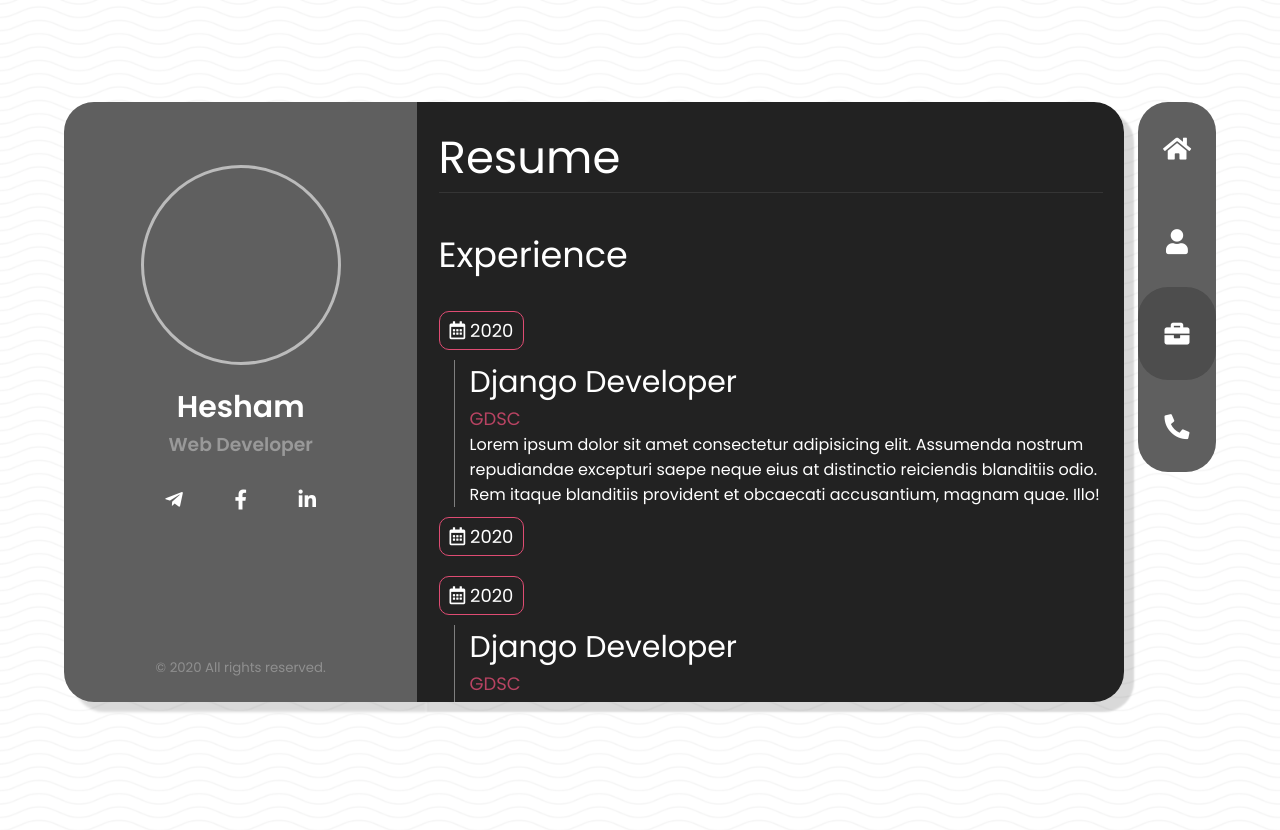
After one commit to hisham3/GDSC, a Django app: template templates/accounts/resume.html in a window 1280 px wide. The commit adds this page. Shown: the top 830 px of the page. Run offline with Django 3.2, Linux system fonts and the light colour scheme; the template is opened without the code that fills it, so the values that code supplies are empty.

Commit message:
Add  Resume

```diff
--- a/accounts/urls.py
+++ b/accounts/urls.py
@@ -1,7 +1,8 @@
 from django.urls import path
-from accounts.views import home, about
+from accounts.views import home, about, resume
 
 urlpatterns = [
     path('', view=home, name='home'),
-    path('about', view=about, name='about')
+    path('about', view=about, name='about'),
+    path('resume', view=resume, name='resume')
 ]
--- /dev/null
+++ b/portfolio/portfolio/urls.py
@@ -0,0 +1,21 @@
+"""portfolio URL Configuration
+
+The `urlpatterns` list routes URLs to views. For more information please see:
+    https://docs.djangoproject.com/en/3.2/topics/http/urls/
+Examples:
+Function views
+    1. Add an import:  from my_app import views
+    2. Add a URL to urlpatterns:  path('', views.home, name='home')
+Class-based views
+    1. Add an import:  from other_app.views import Home
+    2. Add a URL to urlpatterns:  path('', Home.as_view(), name='home')
+Including another URLconf
+    1. Import the include() function: from django.urls import include, path
+    2. Add a URL to urlpatterns:  path('blog/', include('blog.urls'))
+"""
+from django.contrib import admin
+from django.urls import path
+
+urlpatterns = [
+    path('admin/', admin.site.urls),
+]
--- /dev/null
+++ b/static/accounts/css/sadeen.css
@@ -0,0 +1,92 @@
+.border-left {
+    border-left: 1px #c3c3c394 solid;
+}
+.margin-left-1 {
+margin-left: 15px;
+}
+.padding-right-1 {
+    padding-left: 15px;
+}
+.large-text {
+    font-size:large;
+    color:rgba(195, 195, 195, 0.582);
+}
+.heading {
+    margin: 20px 0px;
+}
+hr {
+    height: 1px;
+    border: none;
+    background-color: rgba(195, 195, 195, 0.582);
+margin: 5px 0;
+}
+.date {
+    border: #df4c73 solid 1px;
+    color: white;
+    padding: 5px 10px;
+    display: inline-block;
+    margin: 10px 0;
+    border-radius: 10px;
+}
+.work-at {
+    color:rgba(223, 76, 115,.8);
+
+    font-size: large;
+}
+.about-work {
+    font-size: medium;
+}
+@media screen and (min-width:992px){
+    .profile {
+        height: 600px;
+    }
+    .content {
+        height: 600px;
+        overflow: auto;
+
+    }
+
+}
+@media screen and (max-width:992px) {
+    .container {
+        padding: 30px 20px;
+    }
+    ::-webkit-scrollbar {
+        width: 10px;
+      }
+
+      ::-webkit-scrollbar-track {
+        box-shadow: inset 0 0 5px grey;
+        border-radius: 10px;
+      }
+
+      /* Handle */
+      ::-webkit-scrollbar-thumb {
+        background: #df4c73;
+        border-radius: 10px;
+      }
+
+      /* Handle on hover */
+      ::-webkit-scrollbar-thumb:hover {
+        background: #df4c73;
+      }
+}
+.content::-webkit-scrollbar {
+    width: 10px;
+  }
+
+  .content::-webkit-scrollbar-track {
+    box-shadow: inset 0 0 5px grey;
+    border-radius: 10px;
+  }
+
+  /* Handle */
+  .content::-webkit-scrollbar-thumb {
+    background: #df4c73;
+    border-radius: 10px;
+  }
+
+  /* Handle on hover */
+  .content::-webkit-scrollbar-thumb:hover {
+    background: #df4c73;
+  }
--- a/templates/accounts/base/base.html
+++ b/templates/accounts/base/base.html
@@ -2,22 +2,25 @@
 
 <!DOCTYPE html>
 <html lang="en">
+
 <head>
   <meta charset="UTF-8">
   <meta name="viewport" content="width=device-width, initial-scale=1.0">
   <link rel="stylesheet" href="{% static 'accounts/css/main.css' %}">
   <link rel="stylesheet" href="{% static 'accounts/css/all.css' %}">
-    <title>{% block title %} Portfolio - {% endblock title %}</title>
+  <link rel="stylesheet" href="{% static 'accounts/css/sadeen.css' %}">
+  <title>{% block title %} Resume - {% endblock title %}</title>
 </head>
+
 <body>
   <section class="container">
     <!-- profile -->
     <div class="profile">
       <div class="profile-container">
         <div class="profile-content">
-            <div class="image_profile", style="background-image: url({{user.profile.avatar.url}});"></div>
-            <h1 class="username">{{user.get_full_name}}</h1>
-            <h3 class="username-disc">{{user.profile.brief_describe}}</h3>
+          <div class="image_profile" , style="background-image: url({{user.profile.avatar.url}});"></div>
+          <h1 class="username">Hesham</h1>
+          <h3 class="username-disc">Web Developer</h3>
           <ul class="social-media">
             <li class="no-list"><a href="#"><i class="fab fa-telegram-plane"></i></a></li>
             <li class="no-list"><a href="#"><i class="fab fa-facebook-f"></i></a></li>
@@ -56,10 +59,10 @@
             <div class="alt">about</div>
           </a>
         </li>
-          <li class="no-list" {% block active_portfolio %}{% endblock active_portfolio %}>
-            <a href="">
-                <i class="fas fa-briefcase"></i>
-                <div class="alt">portfolio</div>
+        <li class="no-list {% block active_resume %}{% endblock active_resume %}">
+          <a href="{% url 'resume' %}">
+            <i class=" fas fa-briefcase"></i>
+            <div class="alt">Resume</div>
           </a>
         </li>
         <li class="no-list" {% block active_contacts %}{% endblock active_contacts %}>
@@ -72,4 +75,5 @@
     </div>
   </section>
 </body>
+
 </html>
--- /dev/null
+++ b/templates/accounts/resume.html
@@ -0,0 +1,87 @@
+{% extends 'accounts/base/base.html' %}
+
+{% block title %}{{ block.super }} home{% endblock title %}
+
+{% block mainName %} Resume {% endblock %}
+
+{% block active_resume %}active{% endblock active_resume %}
+
+{% block content_inner %}
+<div class="content-inner">
+    <h3 class="heading">Experience</h3>
+    <div class="content-inner-experience">
+        <div>
+            <span class="large-text date"><i class="far fa-calendar-alt "></i> 2020</span>
+            <div class="border-left margin-left-1 padding-right-1">
+
+                <h4>Django Developer</h4>
+                <h5 class="work-at">GDSC</h5>
+                <p class="about-work">
+                    Lorem ipsum dolor sit amet consectetur adipisicing elit. Assumenda nostrum repudiandae excepturi
+                    saepe neque eius at distinctio reiciendis blanditiis odio. Rem itaque blanditiis provident et
+                    obcaecati accusantium, magnam quae. Illo!
+                </p>
+            </div>
+            </p>
+            <span class="large-text date"><i class="far fa-calendar-alt "></i> 2020</span>
+
+        </div>
+    </div>
+    <div class="content-inner-experience">
+        <div>
+            <span class="large-text date"><i class="far fa-calendar-alt "></i> 2020</span>
+            <div class="border-left margin-left-1 padding-right-1">
+
+                <h4>Django Developer</h4>
+                <h5 class="work-at">GDSC</h5>
+                <p class="about-work">
+                    Lorem ipsum dolor sit amet consectetur adipisicing elit. Assumenda nostrum repudiandae excepturi
+                    saepe neque eius at distinctio reiciendis blanditiis odio. Rem itaque blanditiis provident et
+                    obcaecati accusantium, magnam quae. Illo!
+                </p>
+            </div>
+            </p>
+            <span class="large-text date"><i class="far fa-calendar-alt "></i> 2020</span>
+
+        </div>
+    </div>
+    <hr />
+    <h3 class="heading">Education</h3>
+    <div class="content-inner-education">
+        <div>
+            <span class="large-text date"><i class="far fa-calendar-alt "></i> 2020</span>
+            <div class="border-left margin-left-1 padding-right-1">
+
+                <h4>Django Developer</h4>
+                <h5 class="work-at">GDSC</h5>
+                <p class="about-work">
+                    Lorem ipsum dolor sit amet consectetur adipisicing elit. Assumenda nostrum repudiandae excepturi
+                    saepe neque eius at distinctio reiciendis blanditiis odio. Rem itaque blanditiis provident et
+                    obcaecati accusantium, magnam quae. Illo!
+                </p>
+            </div>
+            </p>
+            <span class="large-text date"><i class="far fa-calendar-alt "></i> 2020</span>
+
+        </div>
+    </div>
+    <div class="content-inner-education">
+        <div>
+            <span class="large-text date"><i class="far fa-calendar-alt "></i> 2020</span>
+            <div class="border-left margin-left-1 padding-right-1">
+
+                <h4>Django Developer</h4>
+                <h5 class="work-at">GDSC</h5>
+                <p class="about-work">
+                    Lorem ipsum dolor sit amet consectetur adipisicing elit. Assumenda nostrum repudiandae excepturi
+                    saepe neque eius at distinctio reiciendis blanditiis odio. Rem itaque blanditiis provident et
+                    obcaecati accusantium, magnam quae. Illo!
+                </p>
+            </div>
+            </p>
+            <span class="large-text date"><i class="far fa-calendar-alt "></i> 2020</span>
+
+        </div>
+    </div>
+</div>
+{% endblock content_inner %}
```
Also changed, not shown: accounts/views.py (+8 -2 lines), portfolio/manage.py (added, +22 -0 lines), portfolio/portfolio/asgi.py (added, +16 -0 lines), portfolio/portfolio/settings.py (added, +125 -0 lines), portfolio/portfolio/wsgi.py (added, +16 -0 lines), accounts/migrations/0012_alter_projects_finish_time.py (added), db.sqlite3, media/images/smartphone.png (added), portfolio/portfolio/__init__.py (added). Lines whose indentation alone changed are shown as unchanged.
